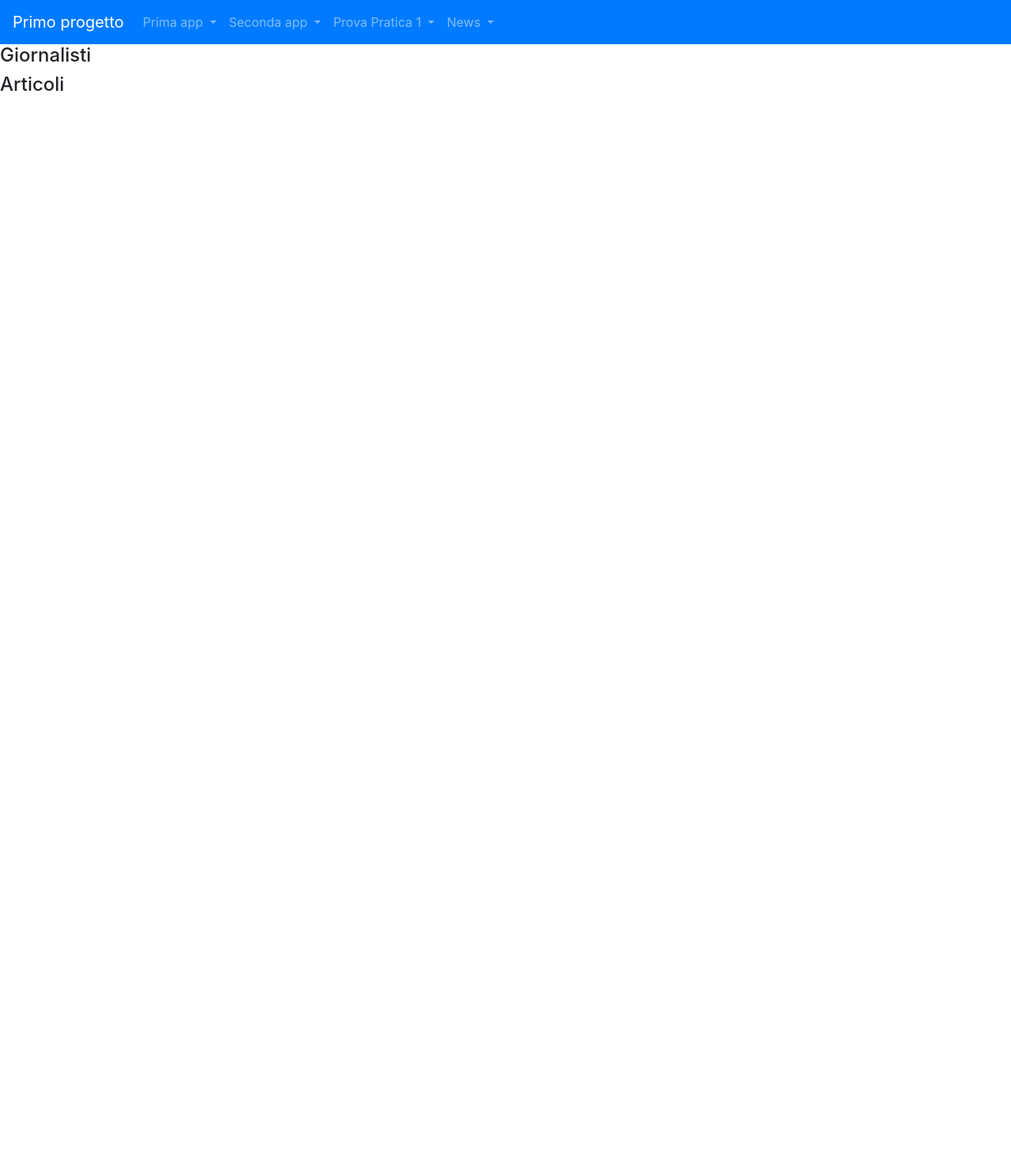
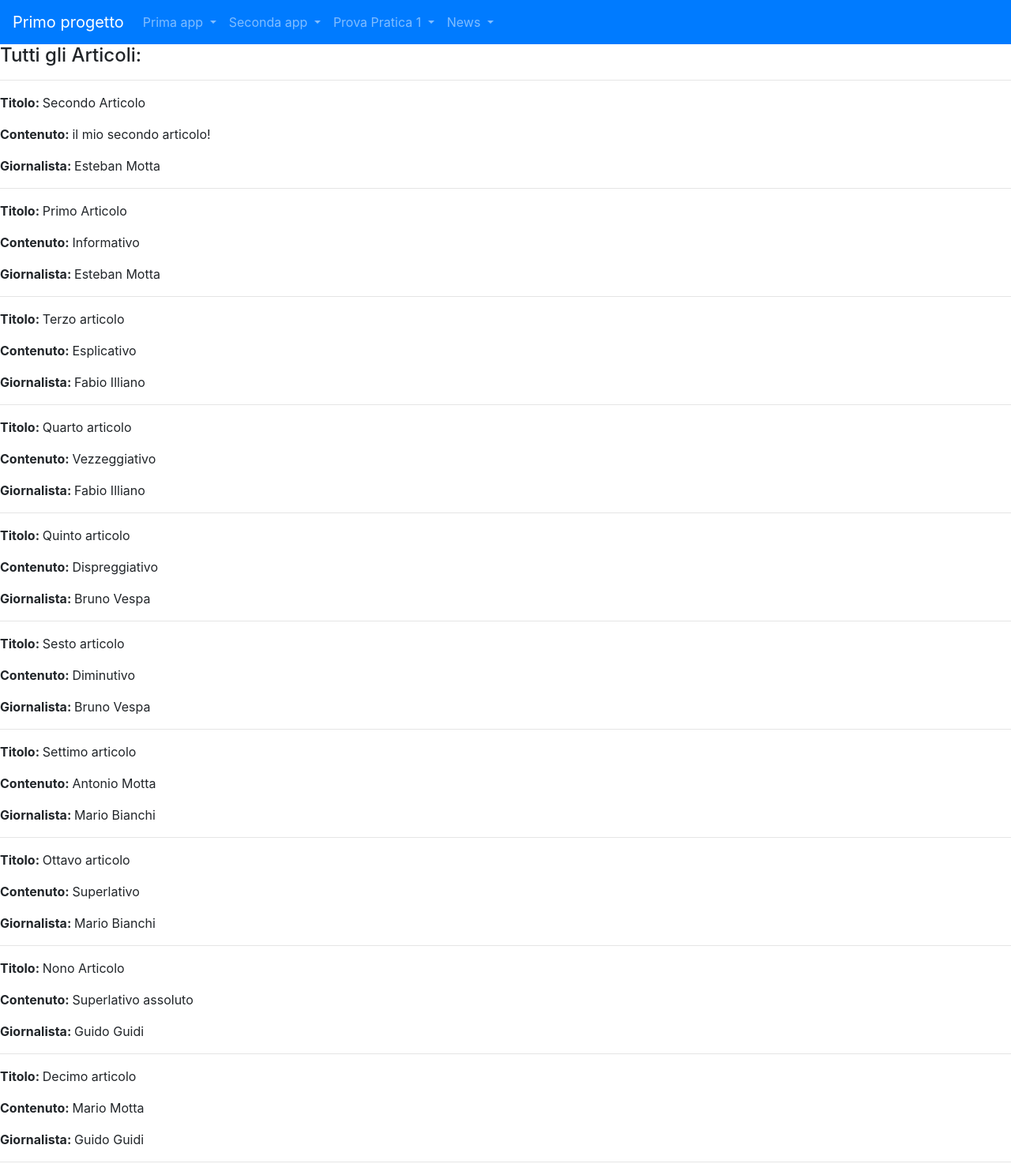
Before and after one commit to dkmvfabio/primo_progetto, a Django app: page /news/lista_articoli in a window 1280 px wide. Shown: the whole page at 79% size. Before the commit the page ends 115 px from the top, so only its background shows below. Run offline with Django 5.2, Linux system fonts and the light colour scheme; data comes from the database, SQL or seed files in the repository; both versions use the stored data as it was after the commit.

Commit message:
Passo 17 (completo)

```diff
--- a/news/templates/news/lista_articoli.html
+++ b/news/templates/news/lista_articoli.html
@@ -1,19 +1,24 @@
 {% extends 'base.html' %}
 
 {% block title %}
-    Giornalisti e Articoli
+    Lista Articoli
 {% endblock title %}
 
 {% block content %}
-<h4>Giornalisti</h4>
-    {% for giornalista in giornalisti %}
-        <p><strong>Nome: </strong> {{giornalista.nome}}</p>
-        <p><strong>Cognome: </strong> {{giornalista.cognome}}</p>
-    {% endfor %}
-<h4>Articoli</h4>
+{% if not is_vuota %}
+    {% if trovato %}:
+        <h4>Articoli del giornalista:</h4>
+    {% else %}
+        <h4>Tutti gli Articoli:</h4>
+    {% endif %}
+{% else %}
+    <h4>Nessun articolo trovato!</h4>
+{% endif %}
+<hr></hr>
     {% for articolo in articoli %}
         <p><strong>Titolo: </strong> {{articolo.titolo}}</p>
         <p><strong>Contenuto: </strong> {{articolo.contenuto}}</p>
         <p><strong>Giornalista: </strong> {{articolo.giornalista}}</p>
+        <hr></hr>
     {% endfor %}
 {% endblock content %}
--- a/news/urls.py
+++ b/news/urls.py
@@ -4,8 +4,9 @@ from.views import home, articoloDetailView, index4, listaArticoli
 app_name = 'news'
 
 urlpatterns = [
-    path('index4', index4, name='index4'),
-    path('', home, name="homeview"),
+    path('', index4, name='index4'),
+    path('homeview', home, name="homeview"),
     path("articoli/<int:pk>", articoloDetailView, name="articolo_detail"),
-    path('lista_articoli', listaArticoli, name="lista_articoli")
+    path('lista_articoli', listaArticoli, name="lista_articoli"),
+    path('lista_articoli/<int:pk>', listaArticoli, name="lista_articoli")
 ]
--- a/news/views.py
+++ b/news/views.py
@@ -54,8 +54,18 @@ def articoloDetailView(request, pk):
     return render(request, "articolo_detail.html", context)
 
 def listaArticoli(request, pk=None):
-    articoli = Articolo.objects.filter(giornalista_id=pk)
+    trovato = False
+    is_vuota = False
+    if pk:
+        articoli = Articolo.objects.filter(giornalista_id=pk)
+        trovato = True
+    else:
+        articoli = Articolo.objects.all()
+    if not articoli:
+        is_vuota = True
     context={
         'articoli': articoli,
+        'trovato': trovato,
+        'is_vuota': is_vuota
     }
     return render(request, 'lista_articoli.html', context)
```
Also changed, not shown: db.sqlite3.
